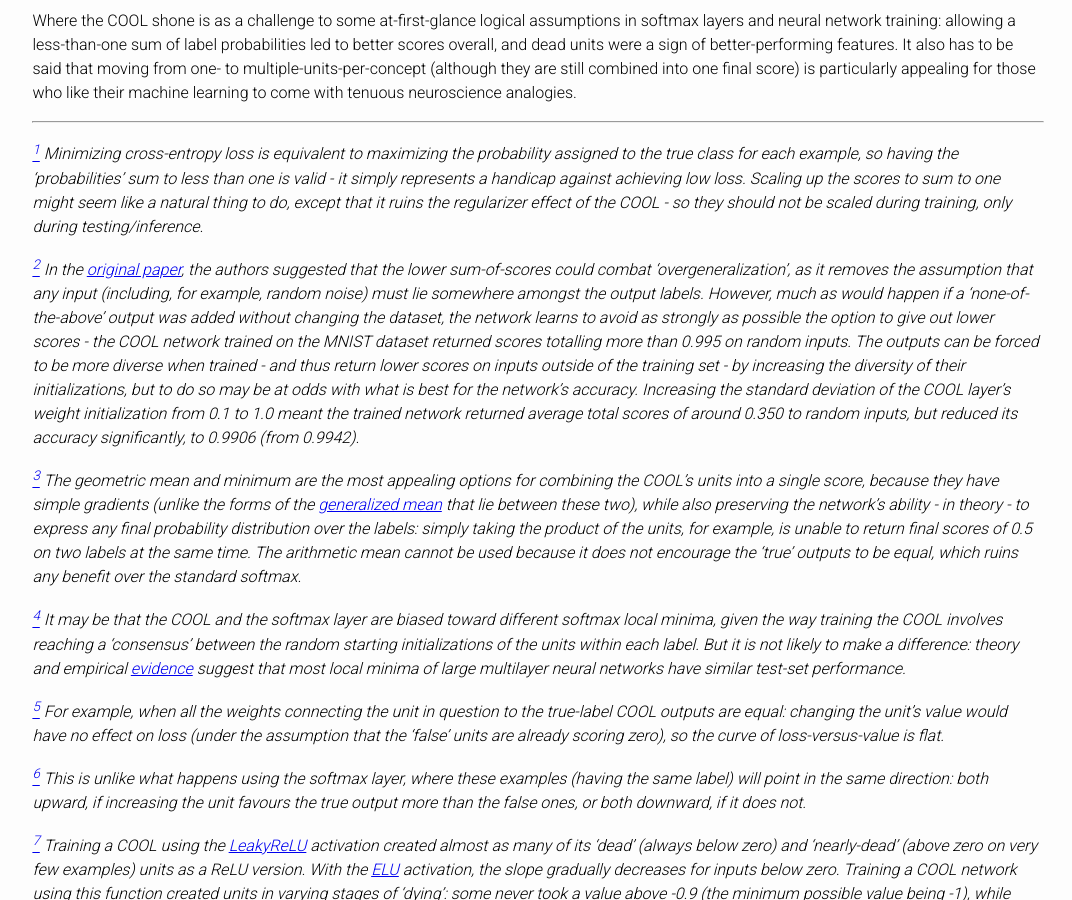
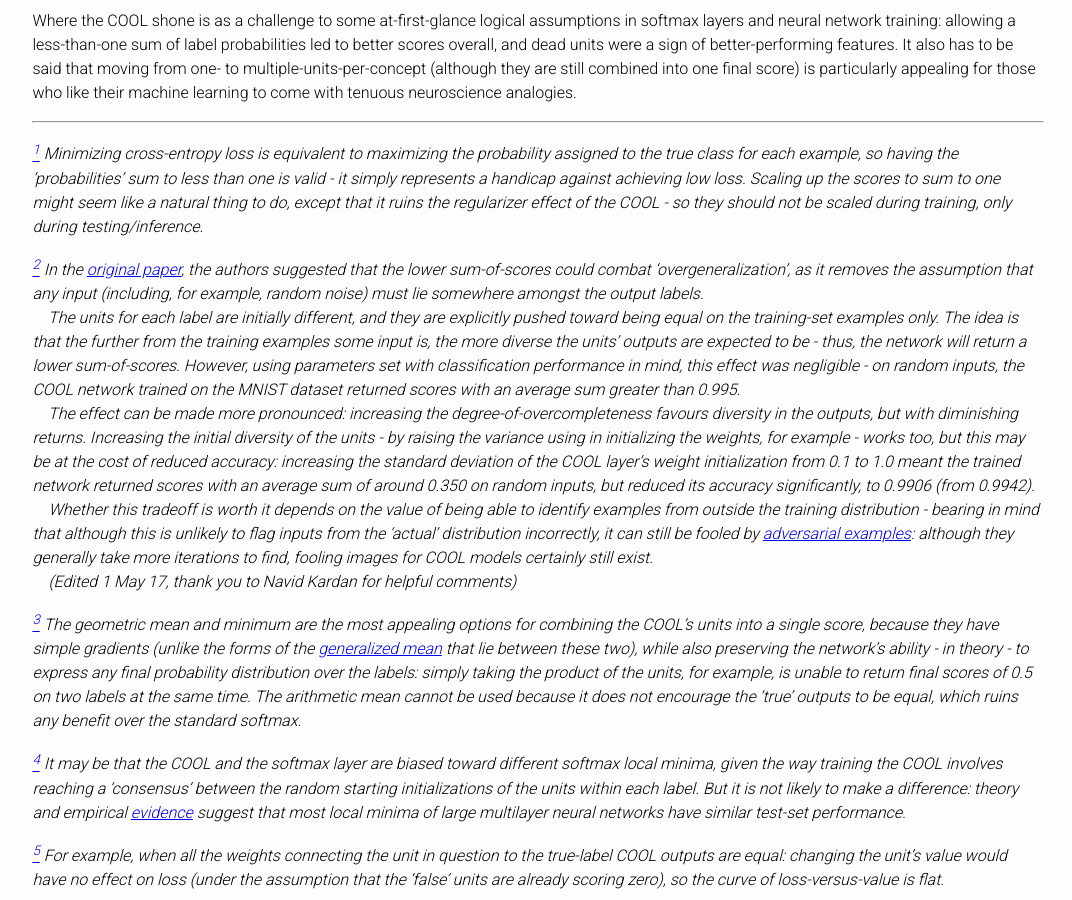
Before and after one commit to vogelta/COOL, a Jekyll site: the page built from COOL.md, in a window 1280 px wide and 900 px high, scrolled down 7040 px. Shown: the whole window, without its empty margins (102-1174 px from the left). Built offline with Jekyll 4.4.1, drawn with Linux system fonts in a browser that asks for light colours; formulas are drawn with MathJax 3; our own code applies the rules of GitHub Pages for plain Markdown files.

Commit message:
Update COOL.md

```diff
--- a/COOL.md
+++ b/COOL.md
@@ -153,7 +153,11 @@
 
 *<a id="note1" href="#note1ref"><sup>1</sup></a> Minimizing cross-entropy loss is equivalent to maximizing the probability assigned to the true class for each example, so having the 'probabilities' sum to less than one is valid - it simply represents a handicap against achieving low loss. Scaling up the scores to sum to one might seem like a natural thing to do, except that it ruins the regularizer effect of the COOL - so they should not be scaled during training, only during testing/inference.*
 
-*<a id="note2" href="#note2ref"><sup>2</sup></a> In the [original paper](https://arxiv.org/abs/1609.02226), the authors suggested that the lower sum-of-scores could combat 'overgeneralization', as it removes the assumption that any input (including, for example, random noise) must lie somewhere amongst the output labels. However, much as would happen if a 'none-of-the-above' output was added without changing the dataset, the network learns to avoid as strongly as possible the option to give out lower scores - the COOL network trained on the MNIST dataset returned scores totalling more than 0.995 on random inputs. The outputs can be forced to be more diverse when trained - and thus return lower scores on inputs outside of the training set - by increasing the diversity of their initializations, but to do so may be at odds with what is best for the network's accuracy. Increasing the standard deviation of the COOL layer's weight initialization from 0.1 to 1.0 meant the trained network returned average total scores of around 0.350 to random inputs, but reduced its accuracy significantly, to 0.9906 (from 0.9942).*
+*<a id="note2" href="#note2ref"><sup>2</sup></a> In the [original paper](https://arxiv.org/abs/1609.02226), the authors suggested that the lower sum-of-scores could combat 'overgeneralization', as it removes the assumption that any input (including, for example, random noise) must lie somewhere amongst the output labels. <br>
+&emsp;The units for each label are initially different, and they are explicitly pushed toward being equal on the training-set examples only. The idea is that the further from the training examples some input is, the more diverse the units' outputs are expected to be - thus, the network will return a lower sum-of-scores. However, using parameters set with classification performance in mind, this effect was negligible - on random inputs, the COOL network trained on the MNIST dataset returned scores with an average sum greater than 0.995. <br>
+&emsp;The effect can be made more pronounced: increasing the degree-of-overcompleteness favours diversity in the outputs, but with diminishing returns. Increasing the initial diversity of the units - by raising the variance using in initializing the weights, for example - works too, but this may be at the cost of reduced accuracy: increasing the standard deviation of the COOL layer's weight initialization from 0.1 to 1.0 meant the trained network returned scores with an average sum of around 0.350 on random inputs, but reduced its accuracy significantly, to 0.9906 (from 0.9942).<br>
+&emsp;Whether this tradeoff is worth it depends on the value of being able to identify examples from outside the training distribution - bearing in mind that although this is unlikely to flag inputs from the 'actual' distribution incorrectly, it can still be fooled by [adversarial examples](https://arxiv.org/abs/1412.6572): although they generally take more iterations to find, fooling images for COOL models certainly still exist.<br>
+&emsp;(Edited 1 May 17, thank you to Navid Kardan for helpful comments)*
 
 *<a id="note3" href="#note3ref"><sup>3</sup></a> The geometric mean and minimum are the most appealing options for combining the COOL's units into a single score, because they have simple gradients (unlike the forms of the [generalized mean](https://en.wikipedia.org/wiki/Generalized_mean) that lie between these two), while also preserving the network's ability - in theory - to express any final probability distribution over the labels: simply taking the product of the units, for example, is unable to return final scores of 0.5 on two labels at the same time. The arithmetic mean cannot be used because it does not encourage the 'true' outputs to be equal, which ruins any benefit over the standard softmax.*
 
```
